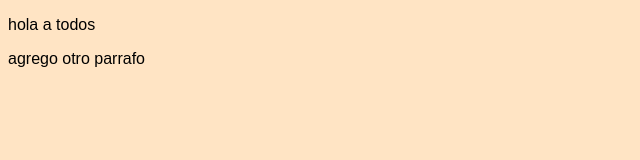
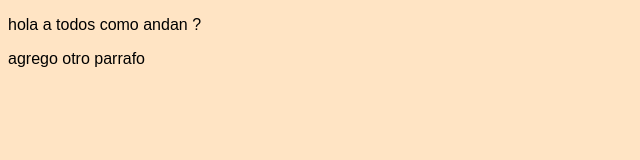
Before and after one commit to Franco96/tadw, a plain HTML site: page index.html in a window 1280 px wide. Shown: the whole page, without its empty margins (0-640 px from the left). Drawn offline with Linux system fonts and the light colour scheme.

Commit message:
agrego cambios en html cambio parrafo

```diff
--- a/index.html
+++ b/index.html
@@ -10,7 +10,7 @@
 
 
 <body>
-    <p>hola a todos </p>
+    <p>hola a todos como andan ?</p>
     <p>agrego otro parrafo</p>
 
 </body>
```
